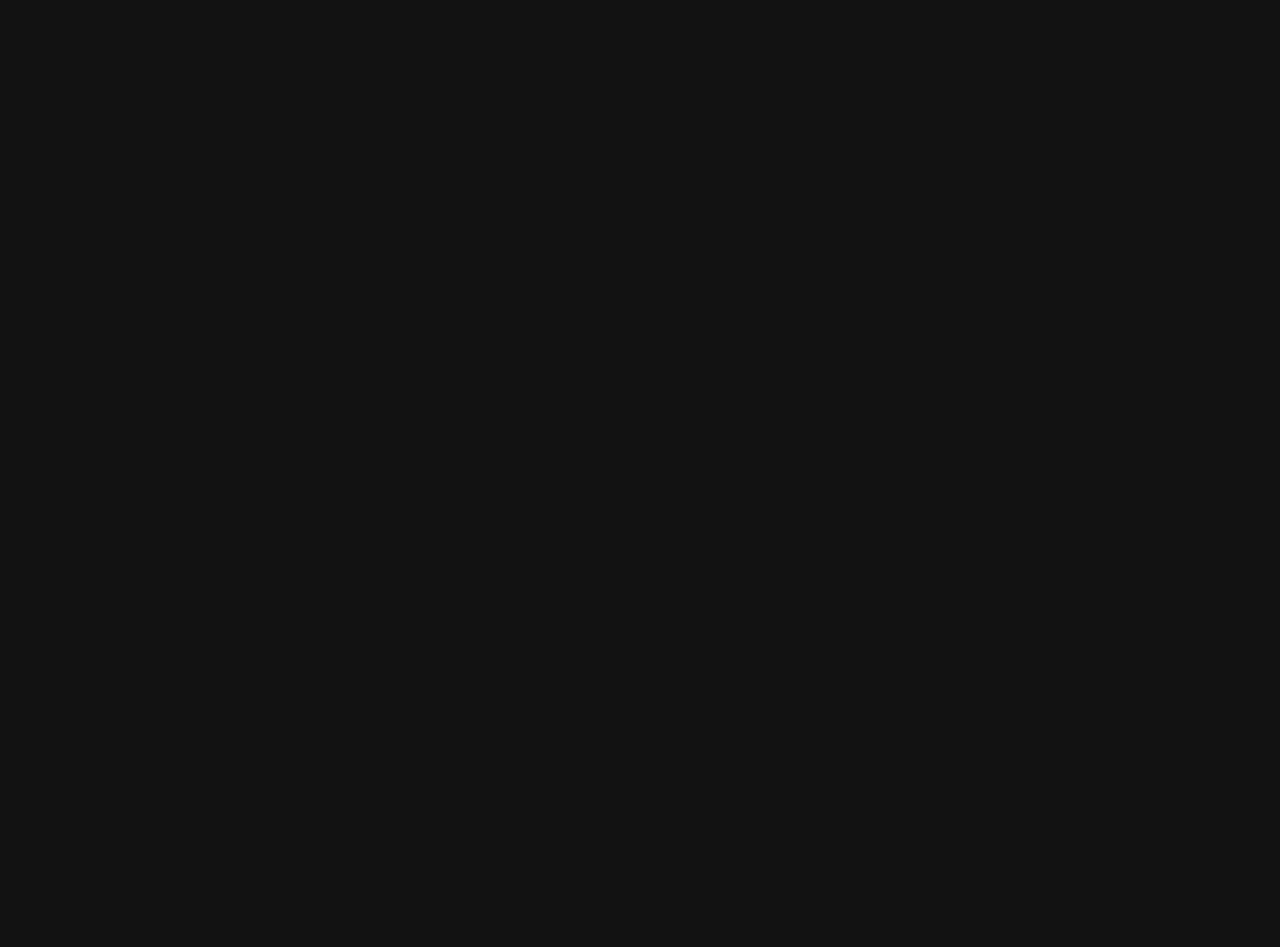
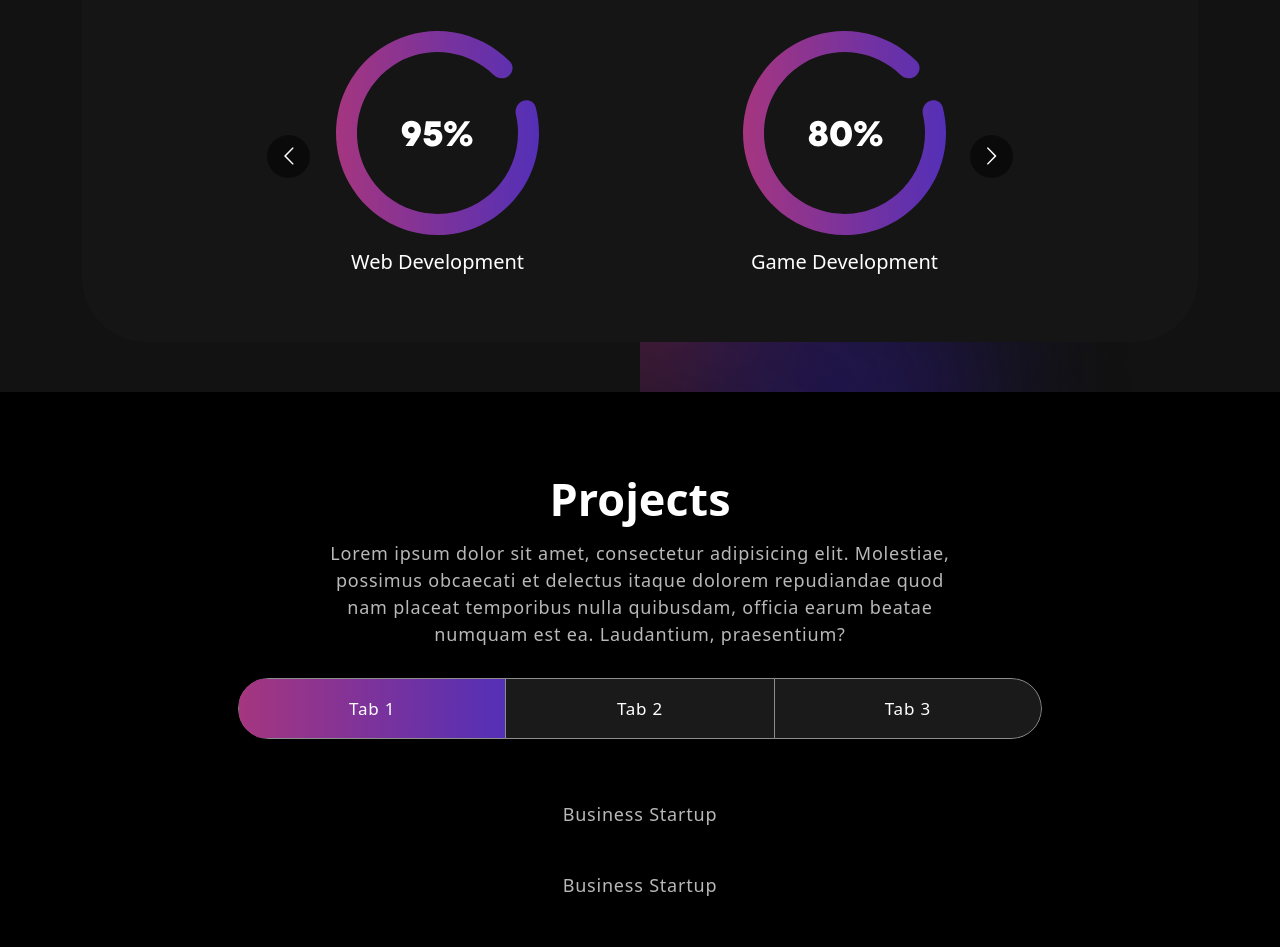
Before and after one commit to LJcode79/lj-portfolio-v2, a React (Create React App) app: page / in a window 1280 px wide. Shown: the part 1140-2087 px from the top of the page. Before the commit the page ends 974 px from the top, so only its background shows below. Built offline with nearby package versions, Linux system fonts and the light colour scheme.

Commit message:
Completed Skills and projects tab, working on project cards

```diff
--- a/src/App.tsx
+++ b/src/App.tsx
@@ -4,6 +4,8 @@ import './App.css';
 import NavBar from './components/NavBar';
 import 'bootstrap/dist/css/bootstrap.min.css';
 import { Banner } from './components/Banner';
+import { Skills } from './components/Skills';
+import { Projects } from './components/Projects';
 
 function App() {
   return (
@@ -11,6 +13,8 @@ function App() {
       <div className="App">
         <NavBar/>
         <Banner />
+        <Skills />
+        <Projects />
       </div>
   );
 }
--- /dev/null
+++ b/src/components/Projects.tsx
@@ -0,0 +1,94 @@
+import { Col, Container, Nav, Row, Tab, TabContent } from "react-bootstrap";
+import projImg1 from '../assets/img/project-img1.png'
+import projImg2 from '../assets/img/project-img2.png'
+import projImg3 from '../assets/img/project-img3.png'
+
+export const Projects = () => {
+  const projects = [
+    {
+      title: "Business Startup",
+      description: "Design & Development",
+      imgUrl: projImg1,
+    },
+    {
+      title: "Business Startup",
+      description: "Design & Development",
+      imgUrl: projImg2,
+    },
+    {
+      title: "Business Startup",
+      description: "Design & Development",
+      imgUrl: projImg3,
+    },
+    {
+      title: "Business Startup",
+      description: "Design & Development",
+      imgUrl: projImg1,
+    },
+    {
+      title: "Business Startup",
+      description: "Design & Development",
+      imgUrl: projImg2,
+    },
+    {
+      title: "Business Startup",
+      description: "Design & Development",
+      imgUrl: projImg3,
+    },
+  ];
+
+  return (
+    <section className="project" id="project">
+      <Container>
+        <Row>
+          <Col>
+            <h2>Projects</h2>
+            <p>
+              Lorem ipsum dolor sit amet, consectetur adipisicing elit.
+              Molestiae, possimus obcaecati et delectus itaque dolorem
+              repudiandae quod nam placeat temporibus nulla quibusdam, officia
+              earum beatae numquam est ea. Laudantium, praesentium?
+            </p>
+            <Tab.Container id="projects-tabs" defaultActiveKey="first">
+            <Nav
+              variant="pills"
+              className="nav-pills mb-5 justify-content-center align-items-center"
+              id="pills-tab"
+            >
+              <Nav.Item>
+                <Nav.Link eventKey="first">Tab 1</Nav.Link>
+              </Nav.Item>
+              <Nav.Item>
+                <Nav.Link eventKey="second">Tab 2</Nav.Link>
+              </Nav.Item>
+              <Nav.Item>
+                <Nav.Link eventKey="third">Tab 3</Nav.Link>
+              </Nav.Item>
+            </Nav>
+            <TabContent>
+                <Tab.Pane eventKey="first">
+                    <Row>
+                    {
+                        projects.map((project,index) => {
+                            return (
+                                <p>{project.title}</p>
+                            )
+                        })
+                    }
+                    </Row>
+                </Tab.Pane>
+                <Tab.Pane eventKey = "second">
+                    Lorem ipsum
+                </Tab.Pane>
+                <Tab.Pane eventKey = "third">
+                    Lorem ipsum
+                </Tab.Pane>
+            </TabContent>
+            </Tab.Container>
+          </Col>
+
+        </Row>
+      </Container>
+    </section>
+  );
+};
--- a/src/components/Skills.tsx
+++ b/src/components/Skills.tsx
@@ -1,3 +1,68 @@
+import meter1 from "../assets/img/meter1.svg";
+import meter2 from "../assets/img/meter2.svg";
+import meter3 from "../assets/img/meter3.svg";
+import Carousel from 'react-multi-carousel';
+import 'react-multi-carousel/lib/styles.css';
+import arrow1 from "../assets/img/arrow1.svg";
+import arrow2 from "../assets/img/arrow2.svg";
+import colorSharp from "../assets/img/color-sharp.png"
+import { Col, Container, Row } from "react-bootstrap";
+
 export const Skills = () => {
+    const responsive = {
+        superLargeDesktop: {
+            // the naming can be any, depends on you.
+            breakpoint: { max: 4000, min: 3000 },
+            items: 5
+        },
+        desktop: {
+            breakpoint: { max: 3000, min: 1024 },
+            items: 3
+        },
+        tablet: {
+            breakpoint: { max: 1024, min: 464 },
+            items: 2
+        },
+        mobile: {
+            breakpoint: { max: 464, min: 0 },
+            items: 1
+        }
+    }
 
+    return (
+        <section className = "skill" id="skills">
+            <Container>
+                <Row>
+                    <Col>
+                    <div className="skill-bx">
+                        <h2>
+                            Skills
+                        </h2>
+                        <p>Lorem Ipsum is simply dummy text of the printing and typesetting industry.<br></br> Lorem Ipsum has been the industry's standard dummy text.</p>
+                        <Carousel responsive={responsive} infinite={true} className="skill-slider">
+                            <div className="item">
+                                <img src={meter1} alt="Image" />
+                                <h5>Web Development</h5>
+                            </div>
+                            <div className="item">
+                                <img src={meter2} alt="Image" />
+                                <h5>Game Development</h5>
+                            </div>
+                            <div className="item">
+                                <img src={meter3} alt="Image" />
+                                <h5>Game Design</h5>
+                            </div>
+                            <div className="item">
+                                <img src={meter1} alt="Image" />
+                                <h5>C#</h5>
+                            </div>
+                        </Carousel>
+                    </div>
+                    </Col>
+                </Row>
+            </Container>
+            <img className="background-image-left" src={colorSharp} />
+        </section>
+
+    )
 }
```
Also changed, not shown: src/components/ProjectCards.tsx (added, +24 -0 lines).
